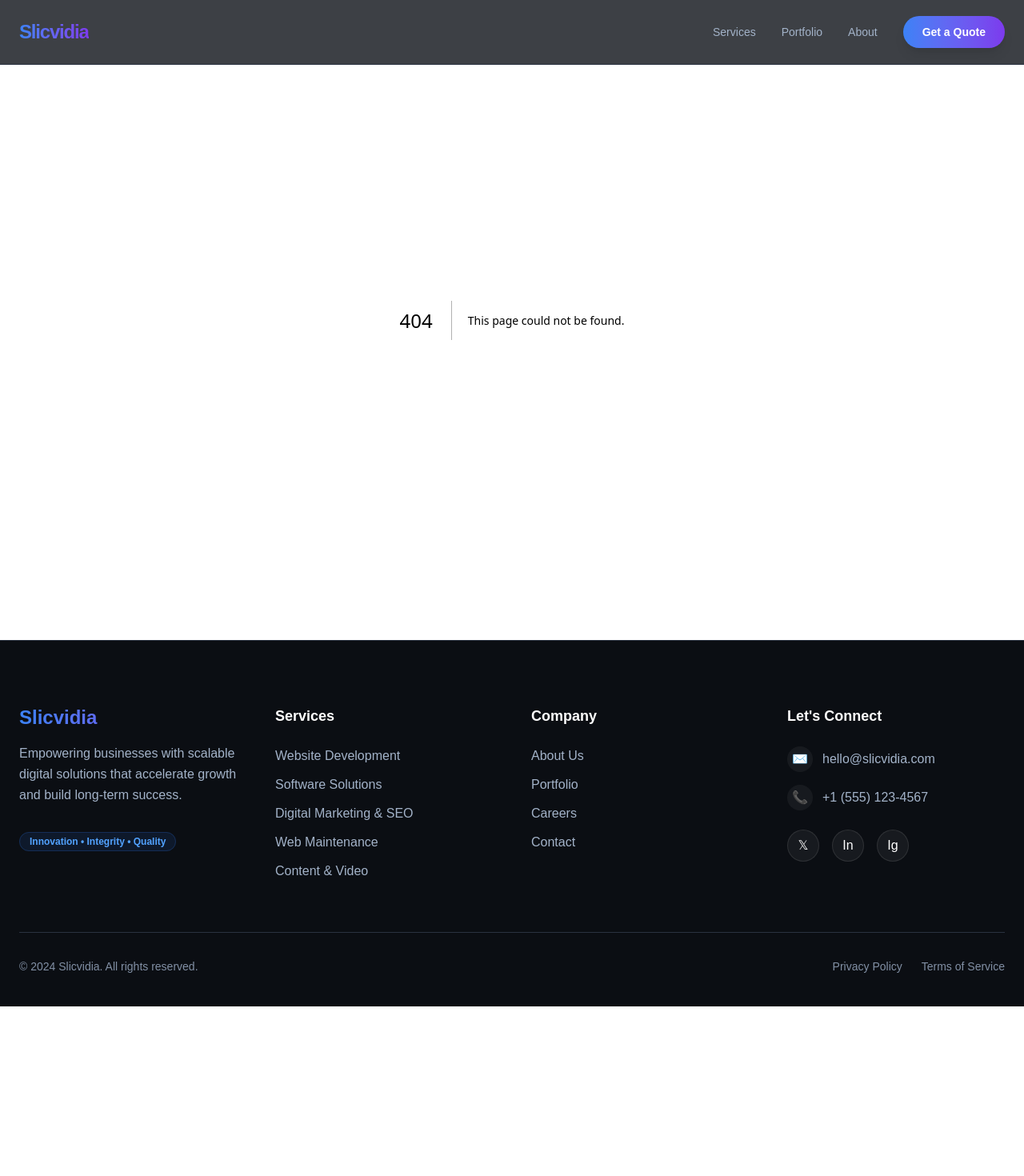
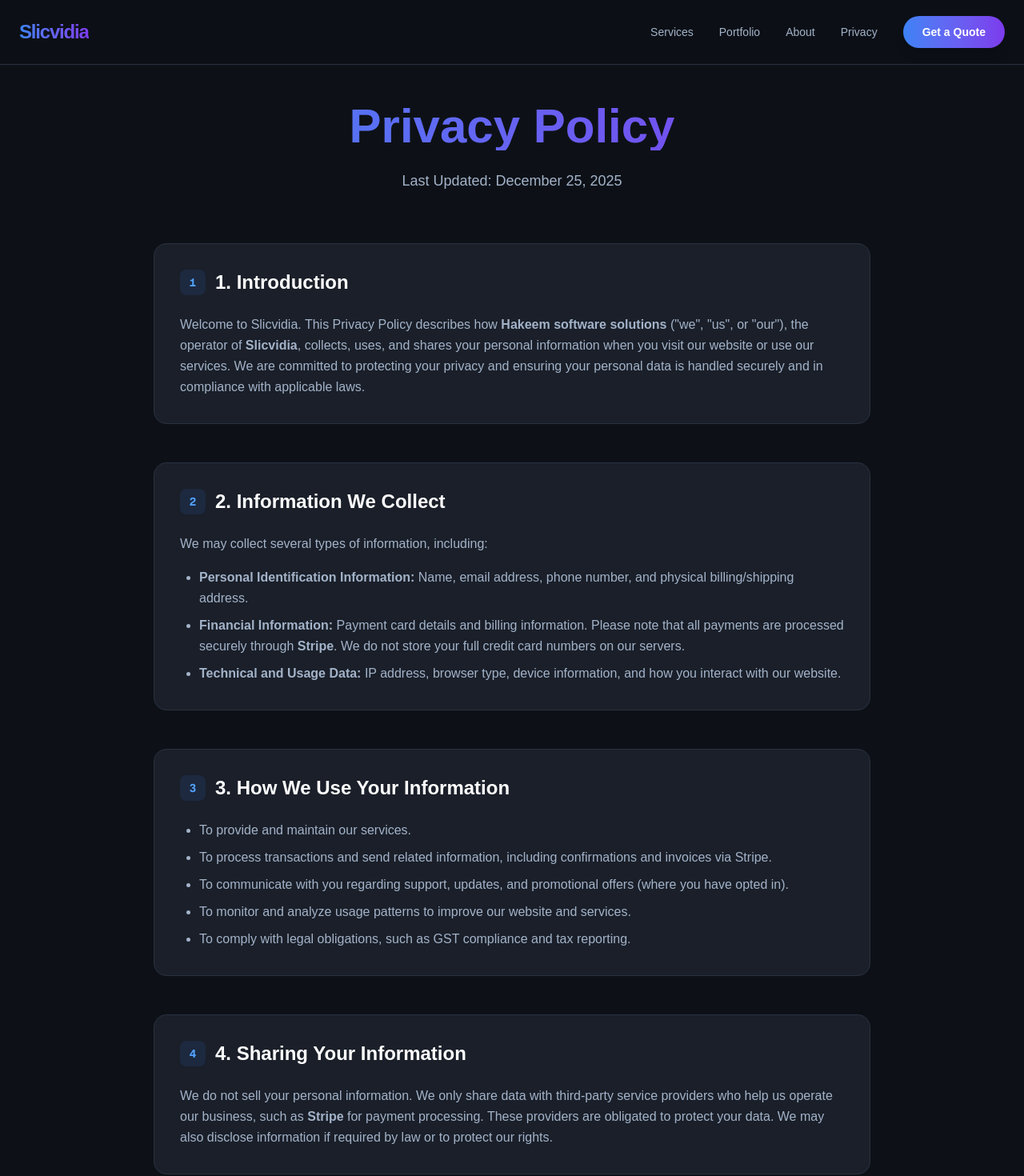
Before and after one commit to Mateen7c7/slicvidia, a Next.js app: page /privacy in a window 1280 px wide. Before the commit this address had no page. Shown: the top 1470 px of the page at 80% size. Before the commit the page ends 1258 px from the top, so only its background shows below. Built offline with nearby package versions, Linux system fonts and the light colour scheme.

Commit message:
feat: add privacy policy page and navigation links

```diff
--- a/app/components/Footer.tsx
+++ b/app/components/Footer.tsx
@@ -5,11 +5,12 @@
     <footer className="bg-[#0B0E13] border-t border-[#2A3240] pt-20 pb-10 px-6">
       <div className="max-w-7xl mx-auto grid grid-cols-1 md:grid-cols-4 gap-12 mb-16">
         <div className="space-y-4">
-          <div className="text-2xl font-bold bg-gradient-to-r from-[#3B82F6] to-[#7C3AED] bg-clip-text text-transparent">
+          <div className="text-2xl font-bold bg-linear-to-r from-[#3B82F6] to-[#7C3AED] bg-clip-text text-transparent">
             Slicvidia
           </div>
           <p className="text-[#A3B3C9] leading-relaxed">
-            Empowering businesses with scalable digital solutions that accelerate growth and build long-term success.
+            Empowering businesses with scalable digital solutions that
+            accelerate growth and build long-term success.
           </p>
           <div className="pt-4">
             <span className="px-3 py-1 rounded-full bg-blue-500/10 text-blue-400 text-xs font-semibold border border-blue-500/20">
@@ -22,27 +23,42 @@
           <h4 className="font-bold mb-6 text-white text-lg">Services</h4>
           <ul className="space-y-3 text-[#A3B3C9]">
             <li>
-              <Link href="/services/website-development" className="hover:text-blue-400 transition-colors">
+              <Link
+                href="/services/website-development"
+                className="hover:text-blue-400 transition-colors"
+              >
                 Website Development
               </Link>
             </li>
             <li>
-              <Link href="/services/software-development" className="hover:text-blue-400 transition-colors">
+              <Link
+                href="/services/software-development"
+                className="hover:text-blue-400 transition-colors"
+              >
                 Software Solutions
               </Link>
             </li>
             <li>
-              <Link href="/services/digital-marketing" className="hover:text-blue-400 transition-colors">
+              <Link
+                href="/services/digital-marketing"
+                className="hover:text-blue-400 transition-colors"
+              >
                 Digital Marketing & SEO
               </Link>
             </li>
             <li>
-              <Link href="/services/web-management-maintenance" className="hover:text-blue-400 transition-colors">
+              <Link
+                href="/services/web-management-maintenance"
+                className="hover:text-blue-400 transition-colors"
+              >
                 Web Maintenance
               </Link>
             </li>
             <li>
-              <Link href="/services/content-video-editing" className="hover:text-blue-400 transition-colors">
+              <Link
+                href="/services/content-video-editing"
+                className="hover:text-blue-400 transition-colors"
+              >
                 Content & Video
               </Link>
             </li>
@@ -53,22 +69,34 @@
           <h4 className="font-bold mb-6 text-white text-lg">Company</h4>
           <ul className="space-y-3 text-[#A3B3C9]">
             <li>
-              <Link href="/about" className="hover:text-white transition-colors">
+              <Link
+                href="/about"
+                className="hover:text-white transition-colors"
+              >
                 About Us
               </Link>
             </li>
             <li>
-              <Link href="/#portfolio" className="hover:text-white transition-colors">
+              <Link
+                href="/#portfolio"
+                className="hover:text-white transition-colors"
+              >
                 Portfolio
               </Link>
             </li>
             <li>
-              <Link href="/careers" className="hover:text-white transition-colors">
+              <Link
+                href="/careers"
+                className="hover:text-white transition-colors"
+              >
                 Careers
               </Link>
             </li>
             <li>
-              <Link href="/contact" className="hover:text-white transition-colors">
+              <Link
+                href="/contact"
+                className="hover:text-white transition-colors"
+              >
                 Contact
               </Link>
             </li>
@@ -76,17 +104,29 @@
         </div>
 
         <div>
-          <h4 className="font-bold mb-6 text-white text-lg">Let's Connect</h4>
+          <h4 className="font-bold mb-6 text-white text-lg">
+            Let&apos;s Connect
+          </h4>
           <ul className="space-y-4 text-[#A3B3C9]">
             <li>
-              <a href="mailto:hello@slicvidia.com" className="flex items-center gap-3 hover:text-white transition-colors group">
-                <span className="w-8 h-8 rounded-full bg-white/5 flex items-center justify-center group-hover:bg-[#3B82F6] transition-colors">✉️</span>
+              <a
+                href="mailto:hello@slicvidia.com"
+                className="flex items-center gap-3 hover:text-white transition-colors group"
+              >
+                <span className="w-8 h-8 rounded-full bg-white/5 flex items-center justify-center group-hover:bg-[#3B82F6] transition-colors">
+                  ✉️
+                </span>
                 hello@slicvidia.com
               </a>
             </li>
             <li>
-              <a href="tel:+15551234567" className="flex items-center gap-3 hover:text-white transition-colors group">
-                <span className="w-8 h-8 rounded-full bg-white/5 flex items-center justify-center group-hover:bg-[#3B82F6] transition-colors">📞</span>
+              <a
+                href="tel:+15551234567"
+                className="flex items-center gap-3 hover:text-white transition-colors group"
+              >
+                <span className="w-8 h-8 rounded-full bg-white/5 flex items-center justify-center group-hover:bg-[#3B82F6] transition-colors">
+                  📞
+                </span>
                 +1 (555) 123-4567
               </a>
             </li>
@@ -118,7 +158,7 @@
       <div className="max-w-7xl mx-auto pt-8 border-t border-[#2A3240] flex flex-col md:flex-row justify-between items-center gap-4 text-[#8290A5] text-sm">
         <div>© 2024 Slicvidia. All rights reserved.</div>
         <div className="flex gap-6">
-          <Link href="#" className="hover:text-white">
+          <Link href="/privacy" className="hover:text-white">
             Privacy Policy
           </Link>
           <Link href="#" className="hover:text-white">
--- a/app/components/Navbar.tsx
+++ b/app/components/Navbar.tsx
@@ -28,6 +28,7 @@
             { name: "Services", href: "/services" },
             { name: "Portfolio", href: "/#portfolio" },
             { name: "About", href: "/about" },
+            { name: "Privacy", href: "/privacy" },
           ].map((item, i) => (
             <motion.a
               key={item.name}
@@ -96,6 +97,13 @@
             >
               About
             </Link>
+            <Link
+              href="/privacy"
+              className="hover:text-white"
+              onClick={() => setIsMenuOpen(false)}
+            >
+              Privacy
+            </Link>
             <Link href="/contact" onClick={() => setIsMenuOpen(false)}>
               <button className="bg-linear-to-r from-[#3B82F6] to-[#7C3AED] text-white px-5 py-3 rounded-full font-bold w-full shadow-lg">
                 Get a Quote
--- /dev/null
+++ b/app/privacy/page.tsx
@@ -0,0 +1,203 @@
+"use client";
+
+import { motion } from "framer-motion";
+
+export default function PrivacyPolicy() {
+  const fadeIn = {
+    initial: { opacity: 0, y: 20 },
+    animate: { opacity: 1, y: 0 },
+    transition: { duration: 0.6 },
+  };
+
+  const sections = [
+    {
+      title: "1. Introduction",
+      content: (
+        <p>
+          Welcome to Slicvidia. This Privacy Policy describes how{" "}
+          <strong>Hakeem software solutions</strong> (&quot;we&quot;,
+          &quot;us&quot;, or &quot;our&quot;), the operator of{" "}
+          <strong>Slicvidia</strong>, collects, uses, and shares your personal
+          information when you visit our website or use our services. We are
+          committed to protecting your privacy and ensuring your personal data
+          is handled securely and in compliance with applicable laws.
+        </p>
+      ),
+    },
+    {
+      title: "2. Information We Collect",
+      content: (
+        <div className="space-y-4">
+          <p>We may collect several types of information, including:</p>
+          <ul className="list-disc pl-6 space-y-2">
+            <li>
+              <strong>Personal Identification Information:</strong> Name, email
+              address, phone number, and physical billing/shipping address.
+            </li>
+            <li>
+              <strong>Financial Information:</strong> Payment card details and
+              billing information. Please note that all payments are processed
+              securely through <strong>Stripe</strong>. We do not store your
+              full credit card numbers on our servers.
+            </li>
+            <li>
+              <strong>Technical and Usage Data:</strong> IP address, browser
+              type, device information, and how you interact with our website.
+            </li>
+          </ul>
+        </div>
+      ),
+    },
+    {
+      title: "3. How We Use Your Information",
+      content: (
+        <ul className="list-disc pl-6 space-y-2">
+          <li>To provide and maintain our services.</li>
+          <li>
+            To process transactions and send related information, including
+            confirmations and invoices via Stripe.
+          </li>
+          <li>
+            To communicate with you regarding support, updates, and promotional
+            offers (where you have opted in).
+          </li>
+          <li>
+            To monitor and analyze usage patterns to improve our website and
+            services.
+          </li>
+          <li>
+            To comply with legal obligations, such as GST compliance and tax
+            reporting.
+          </li>
+        </ul>
+      ),
+    },
+    {
+      title: "4. Sharing Your Information",
+      content: (
+        <p>
+          We do not sell your personal information. We only share data with
+          third-party service providers who help us operate our business, such
+          as <strong>Stripe</strong> for payment processing. These providers are
+          obligated to protect your data. We may also disclose information if
+          required by law or to protect our rights.
+        </p>
+      ),
+    },
+    {
+      title: "5. Data Security",
+      content: (
+        <p>
+          Under the brand name <strong>Slicvidia</strong>, we implement
+          industry-standard security measures, including SSL encryption, to
+          protect your data during transmission. While we strive to use
+          commercially acceptable means to protect your personal information, no
+          method of transmission over the Internet is 100% secure.
+        </p>
+      ),
+    },
+    {
+      title: "6. Your Rights",
+      content: (
+        <p>
+          Depending on your location, you may have the right to access, correct,
+          or delete your personal data. You may also object to or restrict
+          certain processing of your data. To exercise these rights, please
+          contact us at the email provided below.
+        </p>
+      ),
+    },
+    {
+      title: "7. Cookies",
+      content: (
+        <p>
+          We use cookies and similar tracking technologies to track activity on
+          our service and hold certain information. You can instruct your
+          browser to refuse all cookies or to indicate when a cookie is being
+          sent.
+        </p>
+      ),
+    },
+    {
+      title: "8. Contact Us",
+      content: (
+        <div className="space-y-2">
+          <p>
+            If you have any questions about this Privacy Policy, please contact
+            us:
+          </p>
+          <p>
+            <strong>Brand:</strong> Slicvidia
+          </p>
+          <p>
+            <strong>Legal Entity:</strong> Hakeem software solutions
+          </p>
+          <p>
+            <strong>Email:</strong> hello@slicvidia.com
+          </p>
+          <p>
+            <strong>Phone:</strong> +1 (555) 123-4567
+          </p>
+        </div>
+      ),
+    },
+  ];
+
+  return (
+    <main className="min-h-screen bg-[#0D1117] pt-32 pb-20 px-6">
+      <div className="max-w-4xl mx-auto">
+        {/* Header */}
+        <motion.div
+          className="text-center mb-16"
+          initial={{ opacity: 0, y: -20 }}
+          animate={{ opacity: 1, y: 0 }}
+          transition={{ duration: 0.8 }}
+        >
+          <h1 className="text-4xl md:text-6xl font-bold mb-6 bg-linear-to-r from-[#3B82F6] to-[#7C3AED] bg-clip-text text-transparent">
+            Privacy Policy
+          </h1>
+          <p className="text-[#A3B3C9] text-lg max-w-2xl mx-auto">
+            Last Updated: December 25, 2025
+          </p>
+        </motion.div>
+
+        {/* Content */}
+        <div className="space-y-12">
+          {sections.map((section, index) => (
+            <motion.section
+              key={index}
+              className="bg-[#1A1F29] border border-[#2A3240] p-8 rounded-2xl hover:border-[#3B82F6]/30 transition-colors"
+              initial={{ opacity: 0, y: 20 }}
+              whileInView={{ opacity: 1, y: 0 }}
+              viewport={{ once: true }}
+              transition={{ delay: index * 0.1 }}
+            >
+              <h2 className="text-2xl font-bold text-white mb-6 flex items-center gap-3">
+                <span className="w-8 h-8 rounded-lg bg-blue-500/10 flex items-center justify-center text-blue-400 text-sm font-mono">
+                  {index + 1}
+                </span>
+                {section.title}
+              </h2>
+              <div className="text-[#A3B3C9] leading-relaxed">
+                {section.content}
+              </div>
+            </motion.section>
+          ))}
+        </div>
+
+        {/* Footer Note */}
+        <motion.div
+          className="mt-16 p-8 bg-blue-500/5 rounded-2xl border border-blue-500/10 text-center"
+          {...fadeIn}
+        >
+          <p className="text-[#A3B3C9] text-sm">
+            This Privacy Policy applies to the services provided by{" "}
+            <strong>Hakeem software solutions</strong> operating as{" "}
+            <strong>Slicvidia</strong>. By using our website, you agree to the
+            terms outlined above.
+          </p>
+        </motion.div>
+      </div>
+    </main>
+  );
+}
```
